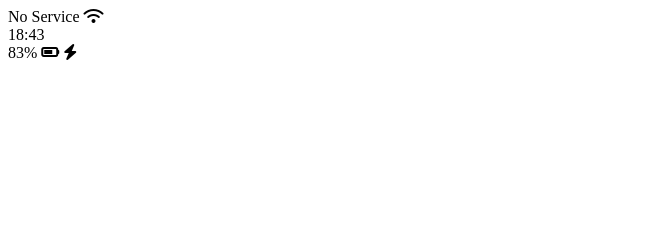
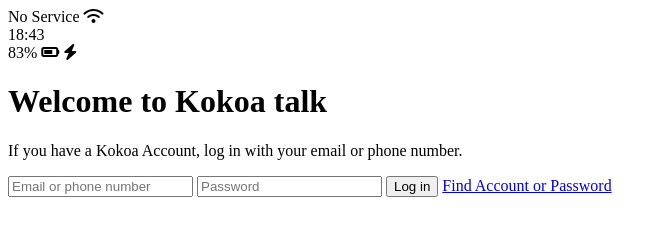
Before and after one commit to chy2love/kokoa-clone, a plain HTML site: page index.html in a window 1280 px wide. Shown: the whole page, without its empty margins (0-667 px from the left). Drawn offline with Linux system fonts and the light colour scheme.

Commit message:
Update index-header,form

```diff
--- a/index.html
+++ b/index.html
@@ -21,6 +21,20 @@
             <i class="fas fa-bolt"></i> <!-- Lighting Icon-->
         </div>
     </div>
+
+    <header class="welcome-header">
+        <h1 class="welcome-header__title">Welcome to Kokoa talk</h1>
+        <p class="welcome-header__text">If you have a Kokoa Account, log in with your email or phone number.</p>
+    </header>
+
+    <form class="login-form">
+        <input type="text" placeholder="Email or phone number" />
+        <input type="text" placeholder="Password" />
+        <input type="submit" value="Log in" />
+        <a href="#">Find Account or Password</a>
+    </form>
+
+
     <script src="https://kit.fontawesome.com/c4f7c5c3df.js" crossorigin="anonymous"></script>
 </body>
 </html>
```
